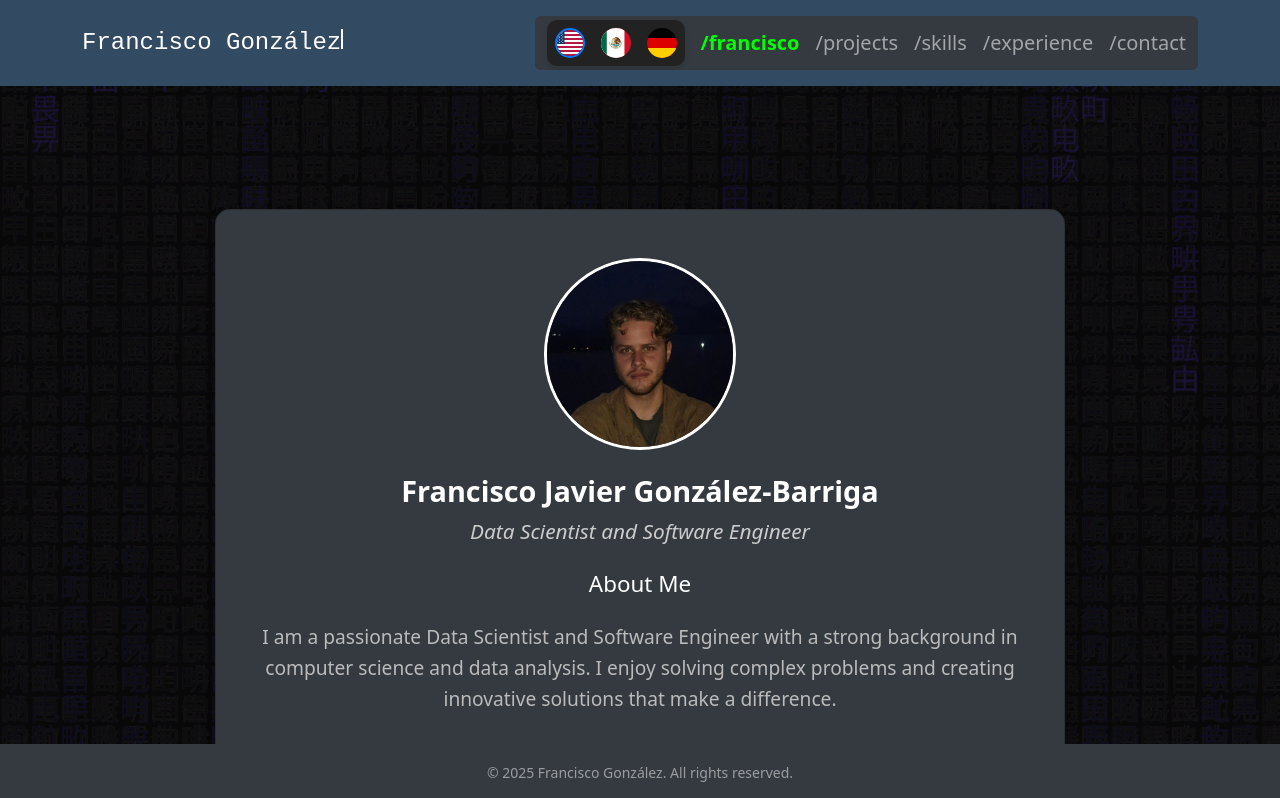
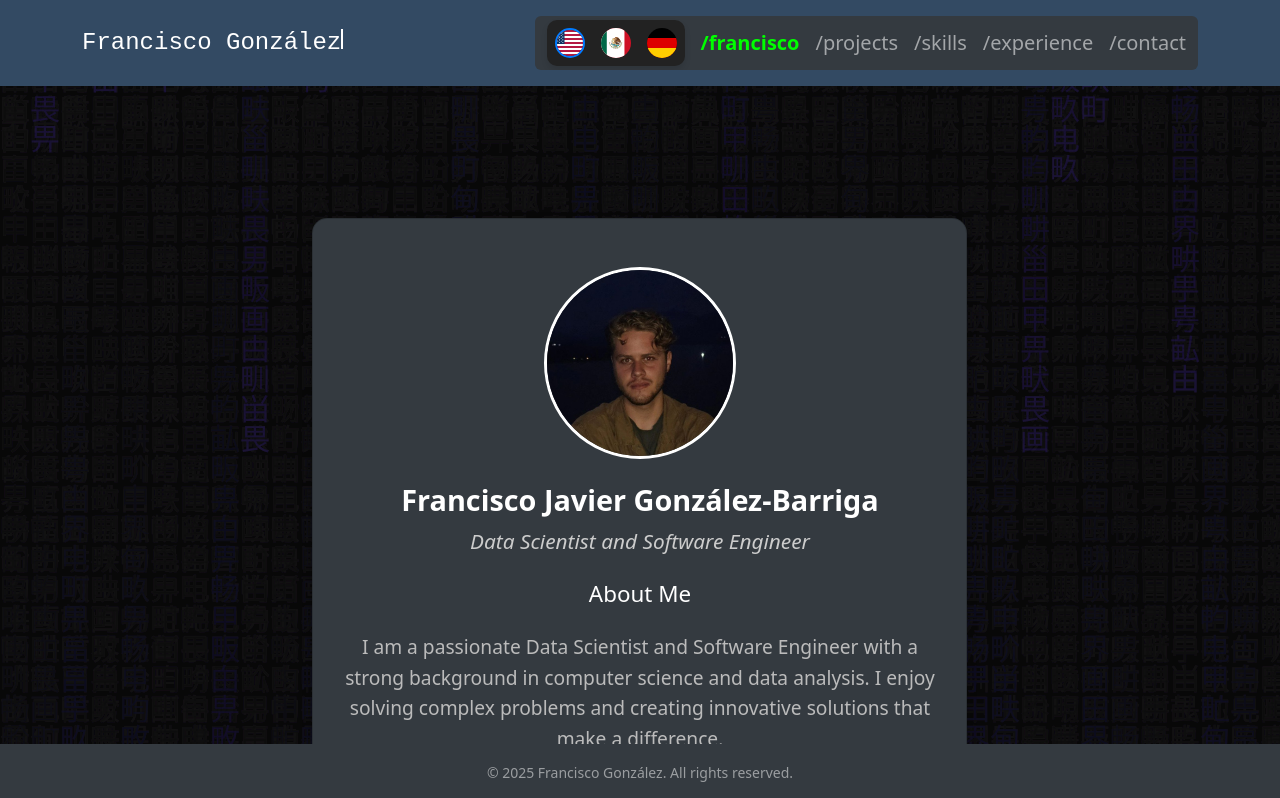
Before and after one commit to SlippedWave/professional_portfolio, a Vue app: page / in a window 1280 px wide. Shown: the top 798 px of the page. Built offline with nearby package versions, Linux system fonts and the light colour scheme.

Commit message:
auto scroll

```diff
--- a/src/components/Navbar.vue
+++ b/src/components/Navbar.vue
@@ -60,6 +60,13 @@ const toggleMenu = () => {
 </template>
 
 <style scoped>
+.navbar {
+  position: fixed;
+  top: 0;
+  width: 100%;
+  z-index: 1000;
+}
+
 .navbar-nav {
   max-width: 800px;
   overflow-x: auto;
--- a/src/views/HomeView.vue
+++ b/src/views/HomeView.vue
@@ -31,13 +31,13 @@ const handleTypingCompleted = async () => {
   const observer = new IntersectionObserver(
     (entries) => {
       entries.forEach((entry) => {
-        if (entry.isIntersecting) {
+        if (entry.intersectionRatio > 0) {
           currentSection.value = entry.target.getAttribute('id');
           console.log('Current Section:', currentSection.value);
+          entry.target.scrollIntoView({ behavior: 'smooth', block: 'center' });
         }
       });
     },
-    { threshold: 0.5 }
   );
 
   const sections = document.querySelectorAll('section');
@@ -56,21 +56,23 @@ const handleTypingCompleted = async () => {
     </div>
   </main>
 
-  <main class="d-flex justify-content-center align-items-center">
-
   <!-- Intro Section -->
-    <div v-if="isConsolePoppedOut" class="intro-section">
+  <main v-if="isConsolePoppedOut" class="d-flex justify-content-center align-items-center">
     <div class="container-fluid">
       <div class="row flex-column">
         <!-- Card 1 -->
+
+        <div class="mini-page">
           <section id="presentation">
             <div v-motion-roll-visible-bottom>
               <PresentationCard :name="t('name')" :title="t('title')" :aboutme="t('aboutMeTitle')"
                 :text="t('aboutMeText')" imageref="../assets/images/my_photo.jpg" />
             </div>
           </section>
+        </div>
 
         <!-- Card 2 -->
+        <div class="mini-page">
           <section id="about-me">
             <div v-motion-roll-visible-bottom>
               <IntroductionCard>
@@ -79,8 +81,10 @@ const handleTypingCompleted = async () => {
               </IntroductionCard>>
             </div>
           </section>
+        </div>
 
         <!-- Card 3 -->
+        <div class="mini-page">
           <section id="hobbies">
             <div v-motion-slide-visible-left>
               <IntroductionCard>
@@ -89,8 +93,10 @@ const handleTypingCompleted = async () => {
               </IntroductionCard>
             </div>
           </section>
+        </div>
 
         <!-- Card 4 -->
+        <div class="mini-page">
           <section id="interests">
             <div v-motion-slide-visible-right>
               <IntroductionCard>
@@ -106,11 +112,15 @@ const handleTypingCompleted = async () => {
 </template>
 
 <style scoped>
-section {
+.mini-page {
   display: grid;
   place-items: center;
   align-content: center;
   min-height: 100vh;
+}
+
+section {
+  padding: 20%;
 }
 
 .flex-column {
@@ -130,17 +140,6 @@ section {
 
 }
 
-.intro-section {
-  width: 100%;
-  max-width: 1000px;
-  overflow-y: auto;
-  height: 100vh;
-  position: relative;
-}
-
-.intro-section .row {
-  flex-direction: column;
-}
 
 .col-12 {
   width: 100%;
```
Lines whose indentation alone changed are shown as unchanged.
